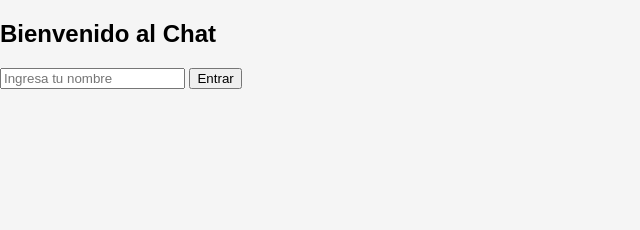
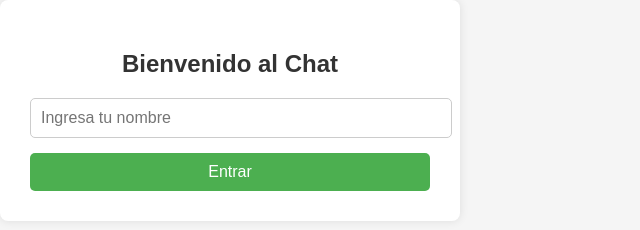
Before and after one commit to trujillo480/web, a website: page public/login.html in a window 1280 px wide. Shown: the whole page, without its empty margins (0-640 px from the left). Drawn offline with Linux system fonts and the light colour scheme.

Commit message:
Update style.css

```diff
--- a/public/style.css
+++ b/public/style.css
@@ -71,3 +71,44 @@ body {
   max-width: 250px;
   z-index: 10;
 }
+/* ========== Login Box ========== */
+.login-box {
+  width: 100%;
+  max-width: 400px;
+  background: var(--bg-white);
+  padding: 30px;
+  border-radius: var(--radius);
+  box-shadow: var(--shadow);
+  text-align: center;
+}
+
+.login-box h2 {
+  margin-bottom: 20px;
+  font-size: 24px;
+  color: #333;
+}
+
+.login-box input {
+  width: 100%;
+  padding: var(--padding);
+  margin-bottom: 15px;
+  border: 1px solid var(--border-color);
+  border-radius: 5px;
+  font-size: 16px;
+}
+
+.login-box button {
+  width: 100%;
+  padding: var(--padding);
+  background-color: var(--btn-color);
+  color: white;
+  border: none;
+  border-radius: 5px;
+  font-size: 16px;
+  cursor: pointer;
+  transition: background 0.3s;
+}
+
+.login-box button:hover {
+  background-color: #45a049;
+}
```
